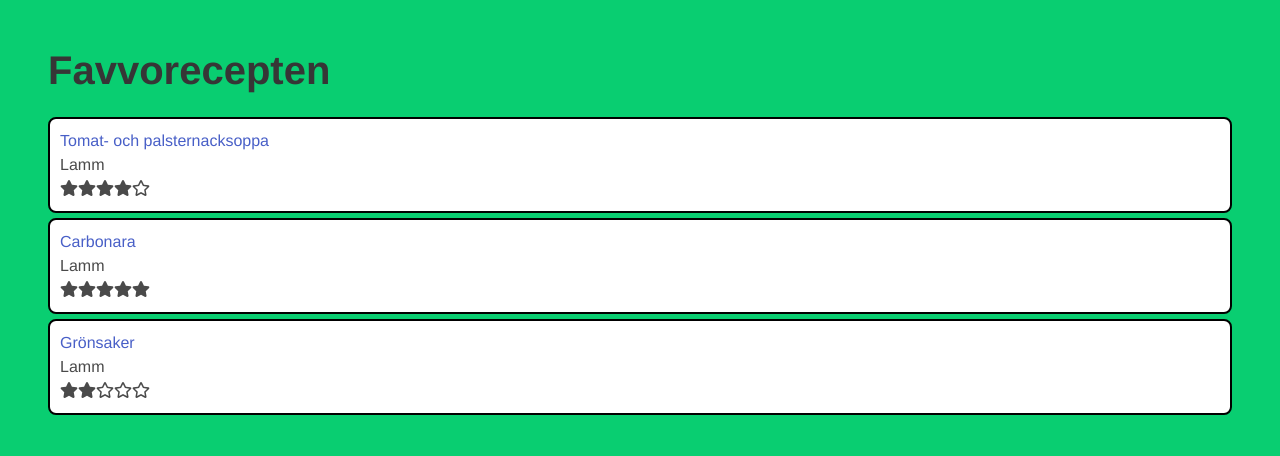
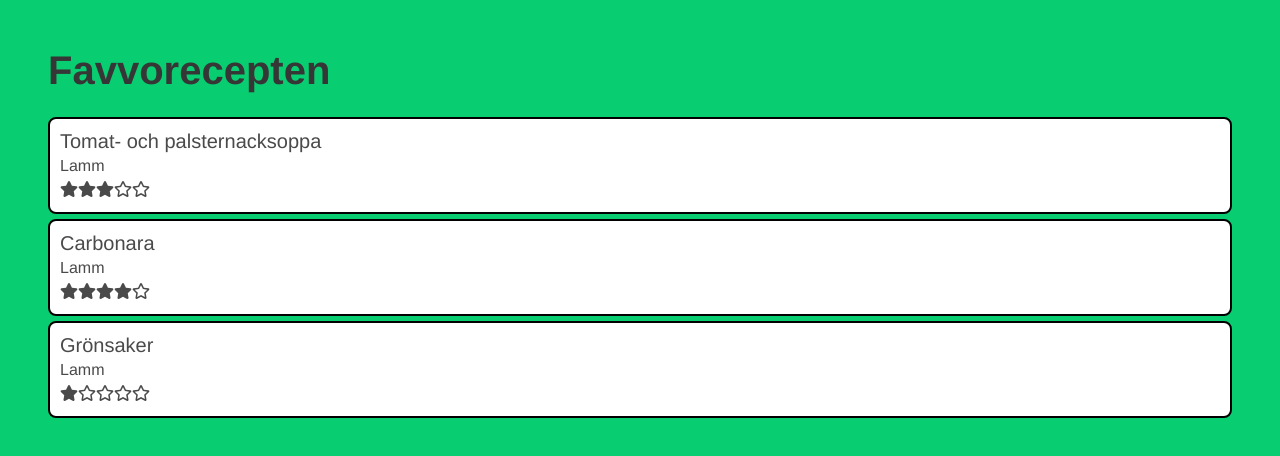
Before and after one commit to mfuruskog/recipes, a Vue app in the folder client/: page / in a window 1280 px wide. Shown: the top 456 px of the page. Built offline with nearby package versions, Linux system fonts and the light colour scheme.

Commit message:
Fixed rating display

```diff
--- a/client/src/components/RecipeList.vue
+++ b/client/src/components/RecipeList.vue
@@ -2,12 +2,11 @@
   <ul class="recipe-list">
     <li class="recipe is-flex" :key="recipe.id" v-for="recipe in recipes">
       <div class="recipe-title">
-        <a :href="recipe.url">{{recipe.title}}</a>
+        <h2 class="subtitle">{{recipe.title}}</h2>
       </div>
       <div class="recipe-type">Lamm</div>
       <div class="recipe-rating">
-        <font-awesome-icon :key="n" v-for="n in recipe.rating" :icon="solidStarIcon" />
-        <font-awesome-icon :key="n" v-for="n in 5-recipe.rating" :icon="regularStarIcon" />
+        <font-awesome-icon :key="n" v-for="n in 5" :icon="n < recipe.rating ? solidStarIcon : regularStarIcon" />
       </div>
     </li>
   </ul>
@@ -42,6 +41,11 @@ export default {
     solidStarIcon () {
       return faStarSolid
     }
+  },
+  methods: {
+    goToRecipe (url) {
+      window.location.href = url;
+    }
   }
 };
 </script>
```
Also changed, not shown: 1 other file (tests, documents, lock files or other folders).
